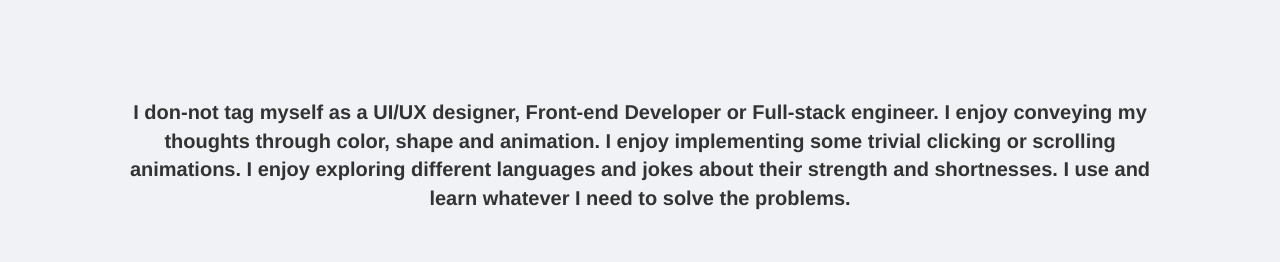
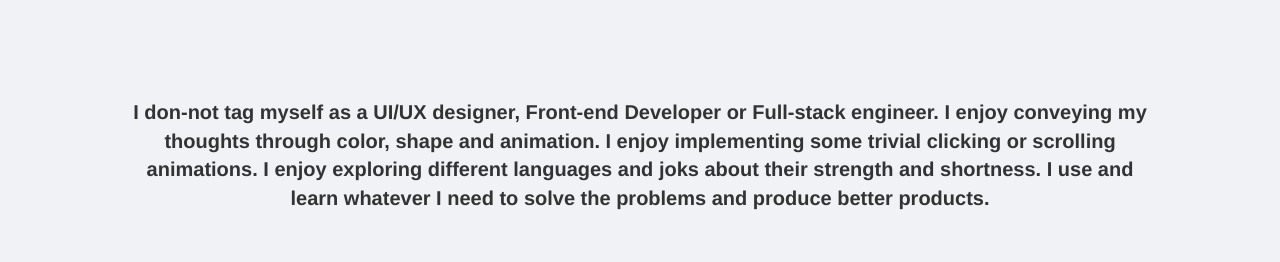
Before and after one commit to yukims19/portfolio.github.io, a plain HTML site: page index.html in a window 1280 px wide. Shown: the part 802-1064 px from the top of the page. Drawn offline with nearby package versions, Linux system fonts and the light colour scheme.

Commit message:
Change phrases

```diff
--- a/index.html
+++ b/index.html
@@ -56,8 +56,8 @@
                     Full-stack engineer. I enjoy conveying my thoughts through color,
                     shape and animation. I enjoy implementing some trivial clicking or
                     scrolling animations. I enjoy exploring different languages and
-                    jokes about their strength and shortnesses. I use and learn whatever
-                    I need to solve the problems.
+                    joks about their strength and shortness. I use and learn whatever
+                    I need to solve the problems and produce better products.
                 </p>
             </div>
             <div class="education-and-industry">
```
